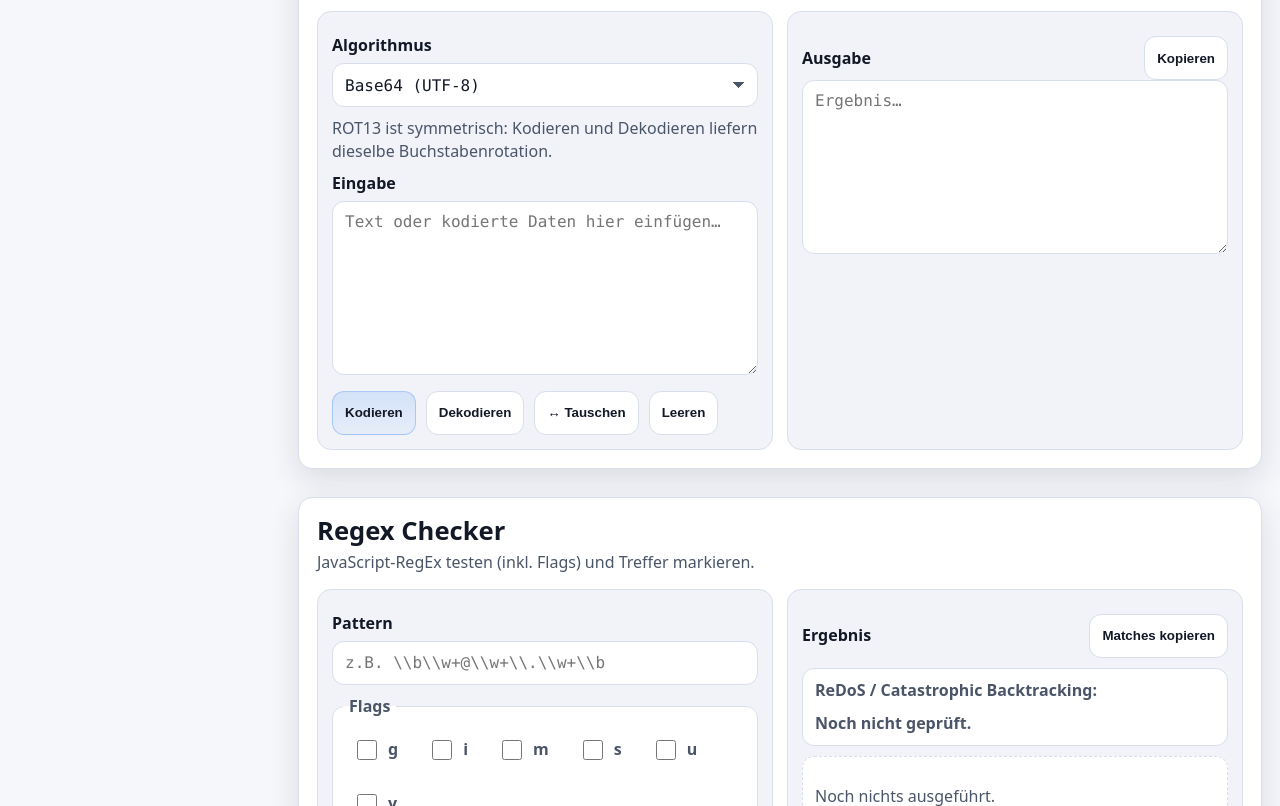
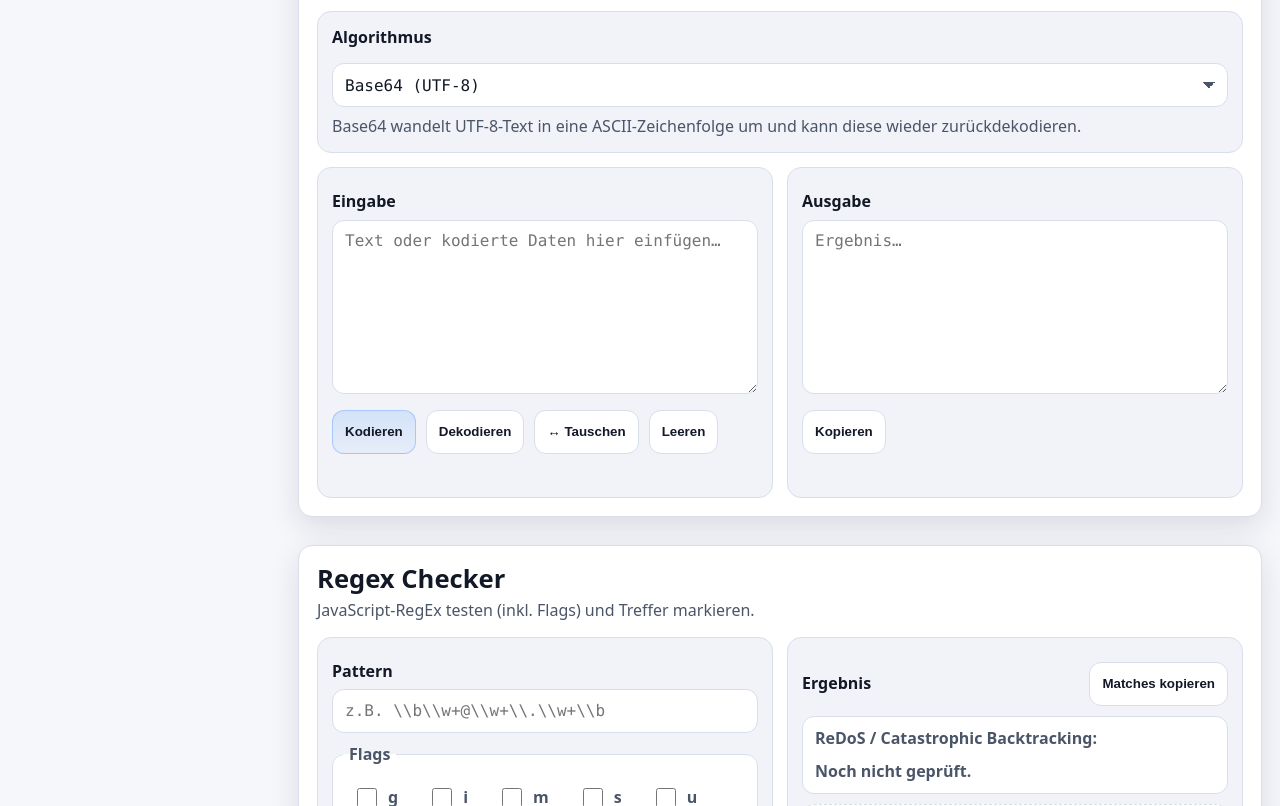
Before and after one commit to Huluvu424242/online-tools, a plain HTML site: page index.html in a window 1280 px wide. Shown: the part 686-1492 px from the top of the page. Drawn offline with Linux system fonts and the light colour scheme.

Commit message:
Platziere Kopieren-Button unter Ausgabe

```diff
--- a/index.html
+++ b/index.html
@@ -132,24 +132,26 @@
         </section>
 
         <!-- TOOL: Base64 -->
-        <section class="tool" id="tool-base64" data-name="Base64 ROT13" data-nav="Base64/ROT13 Codierer"
+        <section class="tool" id="tool-base64" data-name="Base64 ROT13 De-/Encodierer" data-nav="De-/Encodierer"
                  data-tags="base64 rot13 encode decode verschlüsselung codierung">
             <header class="tool-header">
                 <h1>Base64/ROT13</h1>
                 <p class="muted">Text per auswählbarem Algorithmus kodieren oder dekodieren.</p>
             </header>
 
-            <div class="grid">
-                <div class="panel">
+            <div class="grid encoder-grid">
+                <div class="panel encoder-settings">
                     <label for="b64Algorithm">Algorithmus</label>
                     <select id="b64Algorithm" aria-describedby="b64AlgorithmHint">
                         <option value="base64">Base64 (UTF-8)</option>
                         <option value="rot13">ROT13</option>
                     </select>
                     <p class="hint" id="b64AlgorithmHint">
-                        ROT13 ist symmetrisch: Kodieren und Dekodieren liefern dieselbe Buchstabenrotation.
+                        Base64 wandelt UTF-8-Text in eine ASCII-Zeichenfolge um und kann diese wieder zurückdekodieren.
                     </p>
+                </div>
 
+                <div class="panel">
                     <label for="b64Input">Eingabe</label>
                     <textarea id="b64Input" rows="8" spellcheck="false"
                               placeholder="Text oder kodierte Daten hier einfügen…"></textarea>
@@ -163,12 +165,13 @@
                 </div>
 
                 <div class="panel">
-                    <div class="row space-between">
-                        <label for="b64Output">Ausgabe</label>
+                    <label for="b64Output">Ausgabe</label>
+                    <textarea id="b64Output" rows="8" spellcheck="false" readonly
+                              placeholder="Ergebnis…"></textarea>
+
+                    <div class="row">
                         <button class="btn" id="b64Copy" type="button">Kopieren</button>
                     </div>
-                    <textarea id="b64Output" rows="8" spellcheck="false" readonly
-                              placeholder="Ergebnis…"></textarea>
 
                     <p class="hint" id="b64Status" role="status" aria-live="polite"></p>
                 </div>
--- a/styles.css
+++ b/styles.css
@@ -836,3 +836,23 @@ mark {
         justify-items: end;
     }
 }
+
+/* De-/Encodierer: Algorithmusauswahl über Eingabe und Ausgabe platzieren. */
+.encoder-settings {
+    display: grid;
+    gap: 8px;
+}
+
+.encoder-settings label:not(.search):not(.consent) {
+    margin-top: 0;
+}
+
+.encoder-settings .hint {
+    margin-top: 0;
+}
+
+@media (min-width: 980px) {
+    .encoder-settings {
+        grid-column: 1 / -1;
+    }
+}
--- a/tools/base64.js
+++ b/tools/base64.js
@@ -18,12 +18,14 @@ function getTextCodec(algorithm) {
     const codecs = {
         base64: {
             name: "Base64",
+            description: "Base64 wandelt UTF-8-Text in eine ASCII-Zeichenfolge um und kann diese wieder zurückdekodieren.",
             encode: utf8ToB64,
             decode: b64ToUtf8,
             decodeInput: (value) => value.trim()
         },
         rot13: {
             name: "ROT13",
+            description: "ROT13 ist symmetrisch: Kodieren und Dekodieren liefern dieselbe Buchstabenrotation.",
             encode: (value) => window.OnlineToolsRot13.encode(value),
             decode: (value) => window.OnlineToolsRot13.decode(value),
             decodeInput: (value) => value
@@ -38,6 +40,7 @@ function initBase64() {
     const input = $("#b64Input");
     const output = $("#b64Output");
     const status = $("#b64Status");
+    const algorithmHint = $("#b64AlgorithmHint");
 
     const encodeBtn = $("#b64Encode");
     const decodeBtn = $("#b64Decode");
@@ -45,7 +48,7 @@ function initBase64() {
     const clearBtn = $("#b64Clear");
     const copyBtn = $("#b64Copy");
 
-    if (!algorithm || !input || !output || !status || !encodeBtn || !decodeBtn || !swapBtn || !clearBtn || !copyBtn) return;
+    if (!algorithm || !input || !output || !status || !algorithmHint || !encodeBtn || !decodeBtn || !swapBtn || !clearBtn || !copyBtn) return;
 
     const setStatus = (msg, isError = false) => {
         status.textContent = msg;
@@ -78,8 +81,16 @@ function initBase64() {
         }
     });
 
+    const syncAlgorithmDescription = () => {
+        const codec = selectedCodec();
+        algorithmHint.textContent = codec.description;
+        return codec;
+    };
+
+    syncAlgorithmDescription();
+
     algorithm.addEventListener("change", () => {
-        const codec = selectedCodec();
+        const codec = syncAlgorithmDescription();
         setStatus(`Algorithmus: ${codec.name}.`);
         setAnnounce(`Algorithmus ${codec.name} ausgewählt`);
     });
```
